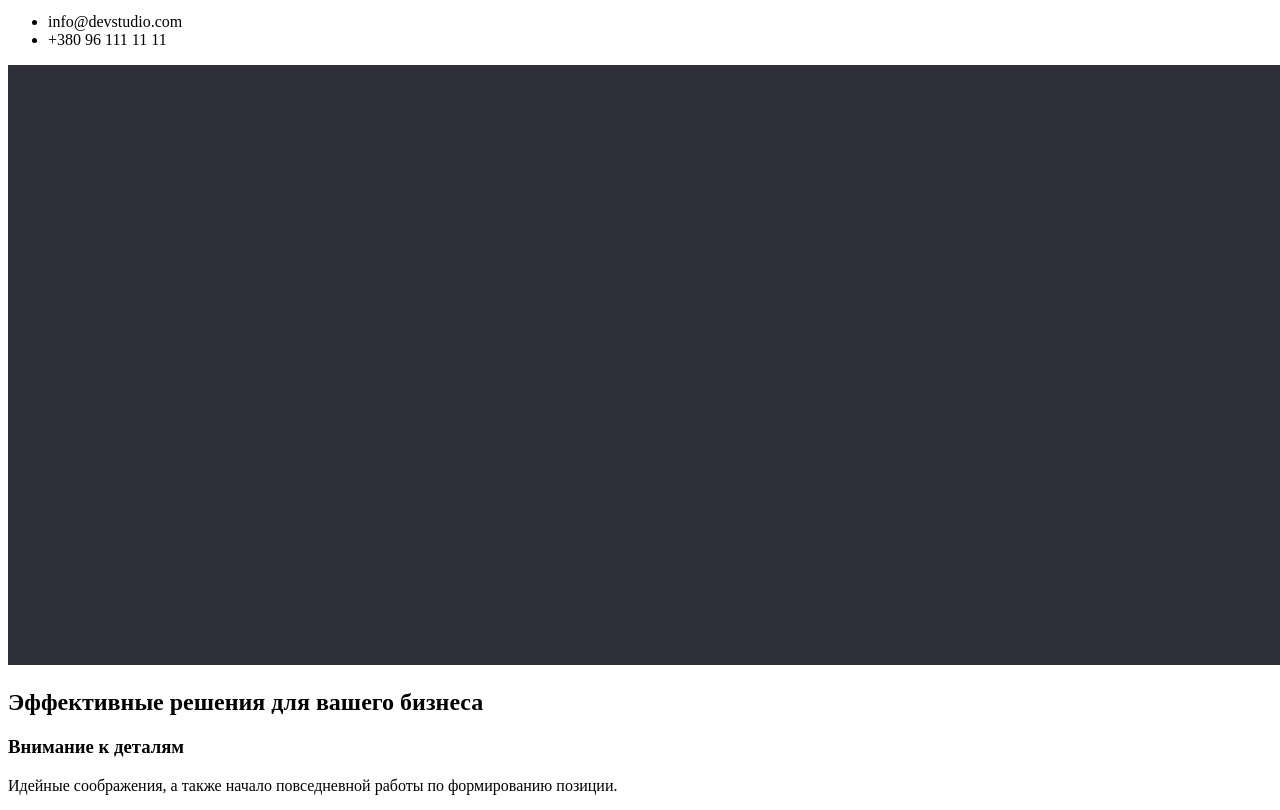
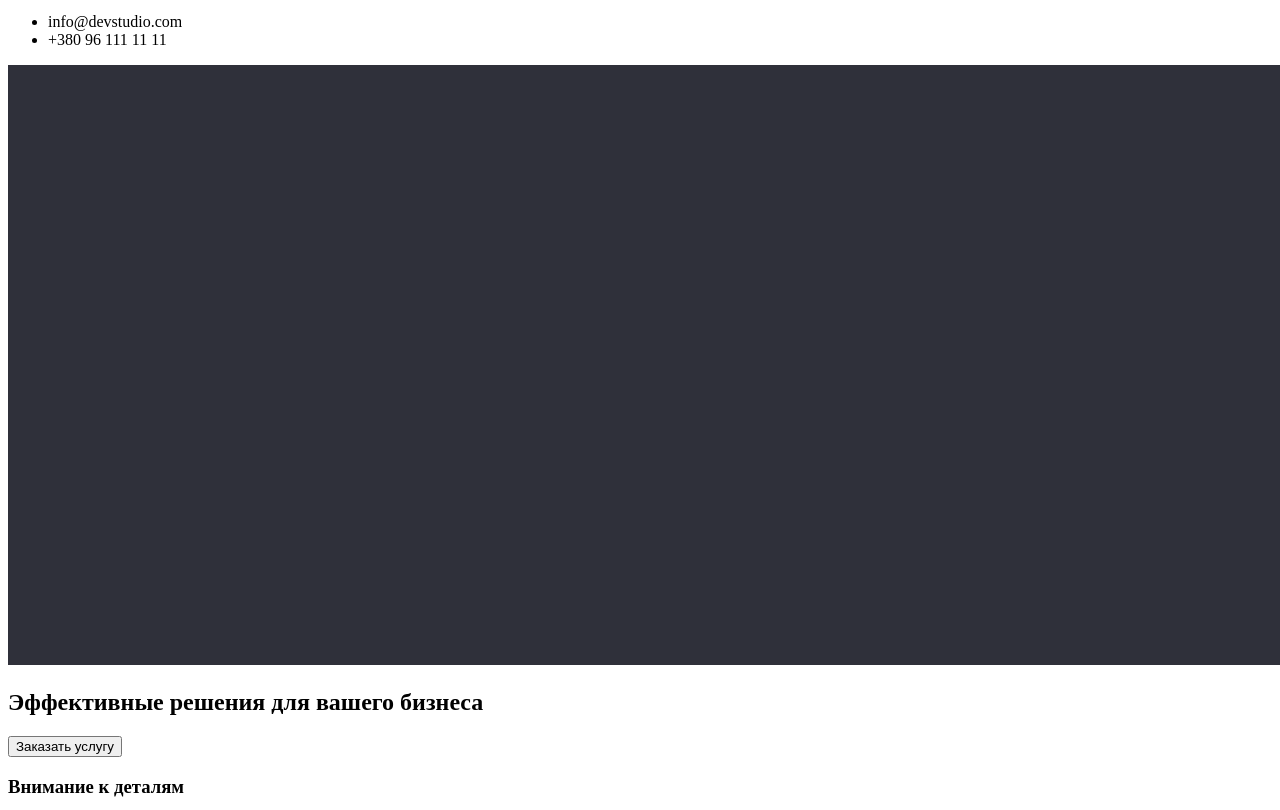
Before and after one commit to phoenixmessenger/goit-markup-hw-01, a plain HTML site: page index.html in a window 1280 px wide. Shown: the part 116-926 px from the top of the page. Drawn offline with Linux system fonts and the light colour scheme.

Commit message:
Fixed 10/11

```diff
--- a/index.html
+++ b/index.html
@@ -28,7 +28,7 @@
     <section>
     <a><img src="./images/Bg.png" alt="Web Studio Background"></a>
     <h1>Эффективные решения для вашего бизнеса</h1>
-    <a href="Заказать услугу"></a>
+    <button><span>Заказать услугу</span></button>
 </section>
 
 <section>
```
Also changed, not shown: images/Footer_bg.png (renamed from images/Footer bg.png).
